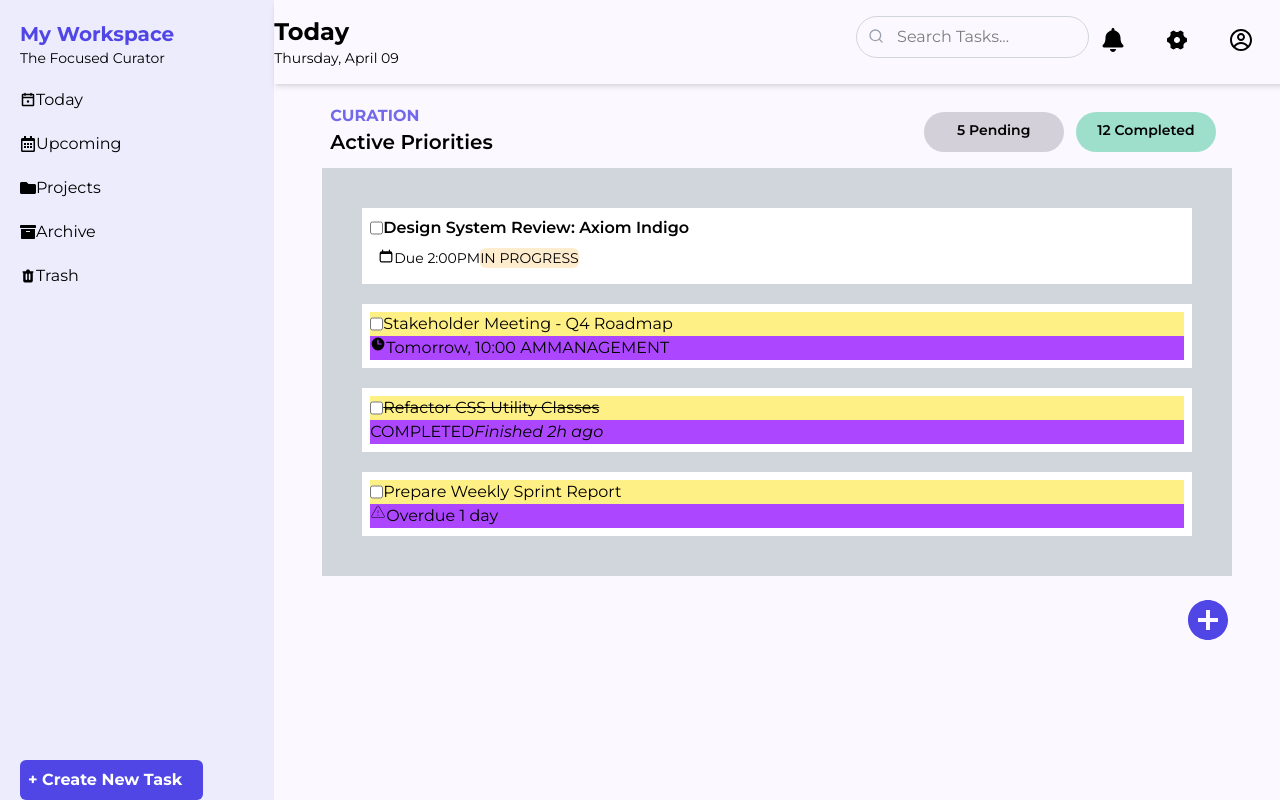
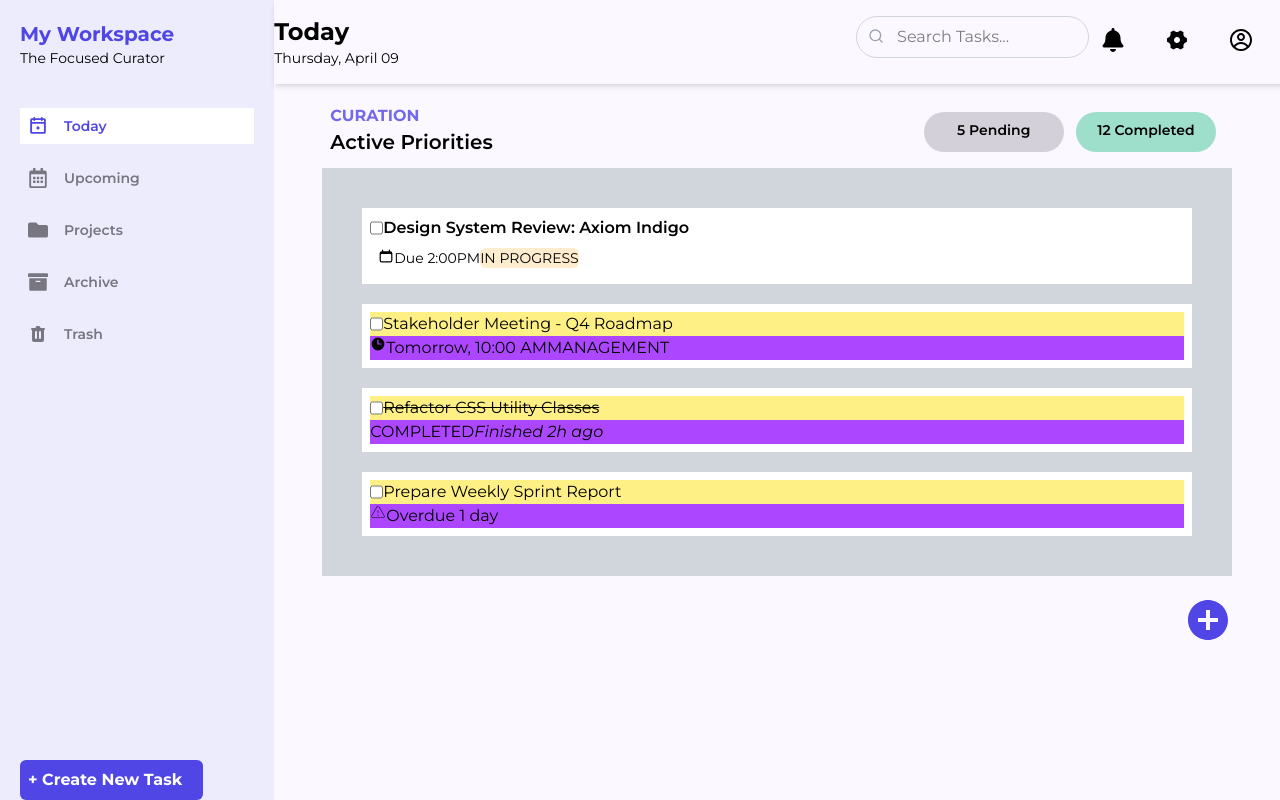
Before and after one commit to johnchuma/react-tailwind, a React (Vite) app: page / in a window 1280 px wide. Built offline with nearby package versions, Linux system fonts and the light colour scheme.

Commit message:
Sidebar Modification

```diff
--- a/src/components/sidebar.jsx
+++ b/src/components/sidebar.jsx
@@ -1,37 +1,58 @@
 import { PiCalendarDotBold } from "react-icons/pi";
 import { FaRegCalendarAlt, FaFolder, FaArchive } from "react-icons/fa";
 import { HiTrash } from "react-icons/hi";
+import {useNavigate} from "react-router-dom"
 
 const Sidebar = () => {
+    const navigate= useNavigate();
+    const pathname = window.location.pathname;
     return (
         <>
             <div className="relative w-3/14 h-screen bg-primary/10 p-5">
                 <h2 className="text-primary font-bold text-xl">My Workspace</h2>
                 <p className="text-sm">The Focused Curator</p>
 
-                <div className="flex justify-start items-center pt-5">
-                    <PiCalendarDotBold />
-                    <h3>Today</h3>
-                </div>
+                <div className="space-y-4 mt-10">
+                    {
+                        [{
+                            pathname: "/",
+                            name: "Today",
+                            icon: <PiCalendarDotBold className="text-xl" />
+                        },
+                        {
+                            pathname: "/upcoming",
+                            name: "Upcoming",
+                            icon: <FaRegCalendarAlt className="text-xl" />
+                        },
+                        {
+                            pathname: "/projects",
+                            name: "Projects",
+                            icon: <FaFolder className="text-xl" />
+                        },
+                        {
+                            pathname: "/archives",
+                            name: "Archive",
+                            icon: <FaArchive className="text-xl" />
+                        },
+                        {
+                            pathname: "/trash",
+                            name: "Trash",
+                            icon: <HiTrash className="text-xl" />
+                        }
+                        ].map((item,index)=> (
+                                <div
+                                    onClick={()=>{
+                                        navigate(item.pathname);
+                                    }}
+                                    className={`flex justify-start py-2 px-2 items-center space-x-4
+                                    ${pathname === item.pathname ? "bg-white text-primary" : "text-neutral"}`}>
+                                    {item.icon}
+                                    <p className="text-sm font-semibold">{item.name}</p>
 
-                <div className="flex justify-start items-center pt-5">
-                    <FaRegCalendarAlt />
-                    <h3>Upcoming</h3>
-                </div>
+                                </div>
+                        ))
+                    }
 
-                <div className="flex justify-start items-center pt-5">
-                    <FaFolder />
-                    <h3>Projects</h3>
-                </div>
-
-                <div className="flex justify-start items-center pt-5">
-                    <FaArchive />
-                    <h3>Archive</h3>
-                </div>
-
-                <div className="flex justify-start items-center pt-5">
-                    <HiTrash />
-                    <h3>Trash</h3>
                 </div>
 
                 <div className="absolute bottom-0 p-2 w-2/3 bg-primary rounded-md font-bold text-white">+ Create New Task</div>
```
